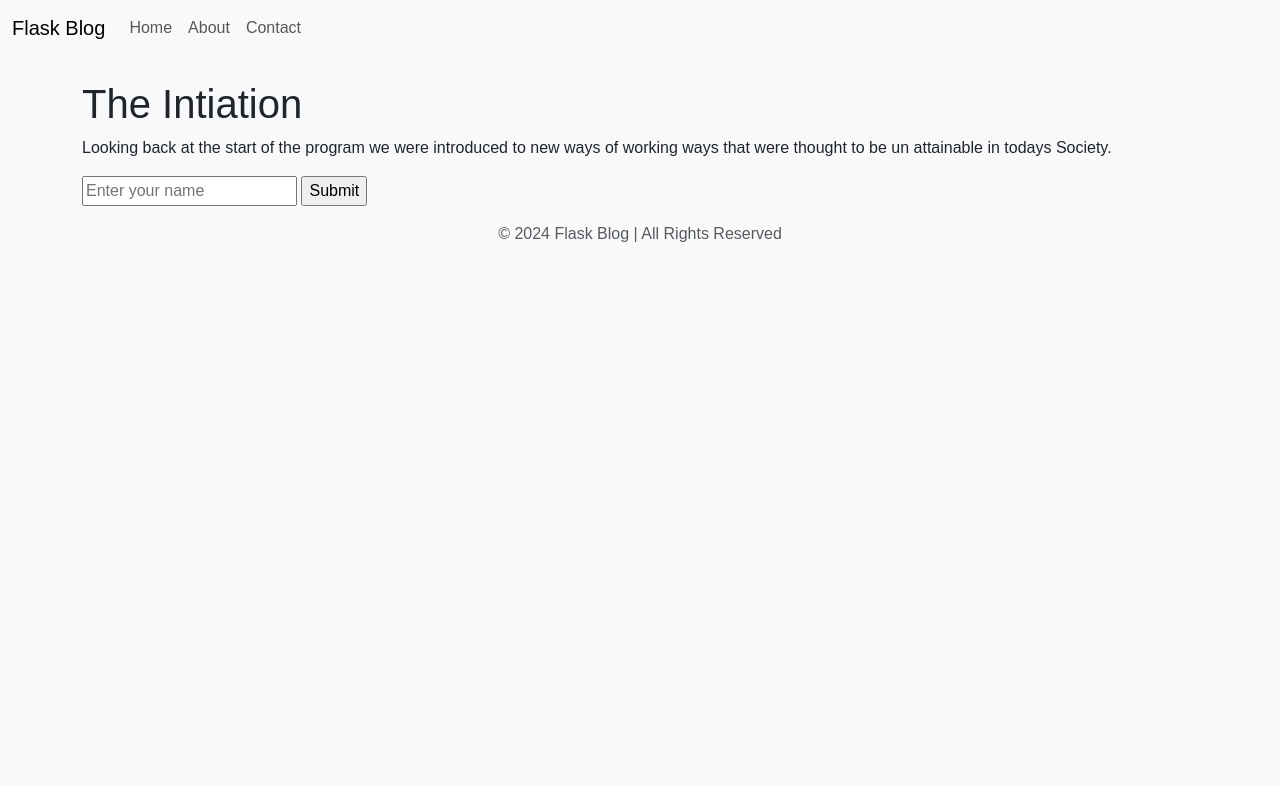
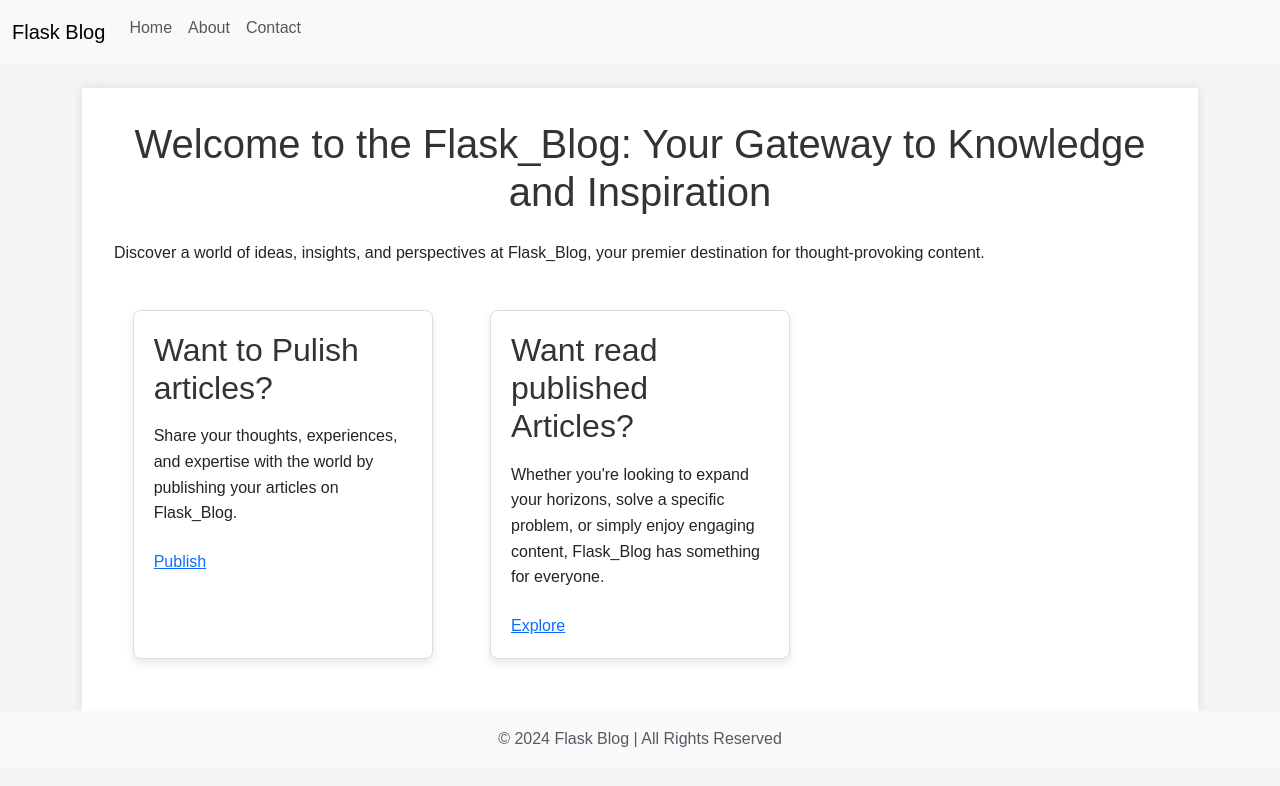
Before and after one commit to adrianayiko/TungaC3, a Flask app: page / in a window 1280 px wide. Shown: the top 786 px of the page. Run offline with Flask 3, Linux system fonts and the light colour scheme.

Commit message:
Refinements to thge Blog

```diff
--- a/main.py
+++ b/main.py
@@ -11,11 +11,25 @@ def index():
 @app.route('/about')
 def about():
     return render_template('about.html', articles = articles)
+@app.route('/contact')
+def contact():
+    return render_template('contact.html')
 
-@app.route('/hello', methods=["POST"])
-def hello():
-    name = request.form.get("name")
-    return render_template('form.html', name=name)
+@app.route('/form', methods=['GET', 'POST'])
+def form():
+    #logic to create a new article
+    if request.method == "GET":
+        return render_template('form.html')
+    if request.method == "POST":
+        #retrieve data from form
+        author = request.form['author']
+        title = request.form['title']
+        details = request.form['details']
+
+        #add article to list
+        articles.append({"title": title, "author": author, "details":details})
+
+    return render_template('form.html')
 
 
 if __name__ == '__main__':
--- a/static/css/base.css
+++ b/static/css/base.css
@@ -15,6 +15,11 @@ body {
     bottom: 0;
     width: 100%;
 }
+.article-grid {
+    display: grid;
+    grid-template-columns: repeat(auto-fill, minmax(250px, 1fr));
+    gap: 20px;
+}
 .card {
     border: 1px solid #ddd;
     border-radius: 8px;
@@ -26,14 +31,15 @@ body {
 
 .card-header {
     display: flex;
-    justify-content: space-between;
-    align-items: center;
+    flex-direction: column;
+    align-items: flex-start;
     margin-bottom: 10px;
 }
 
 .card-title {
     font-size: 18px;
     font-weight: bold;
+    margin-bottom: 5px;
 }
 
 .card-image {
@@ -46,3 +52,84 @@ body {
 .card-content {
     color: #333;
 }
+.card-author {
+    font-size: 14px;
+    color: #666;
+    text-align: left;
+}
+body {
+    font-family: Arial, sans-serif;
+    margin: 0;
+    padding: 0;
+    background-color: #f4f4f4;
+  }
+
+  .home-page {
+    max-width: 1200px;
+    margin: auto;
+    padding: 2rem;
+    background-color: white;
+    box-shadow: 0 0 10px rgba(0,0,0,0.1);
+  }
+
+  h1 {
+    color: #333;
+    text-align: center;
+    margin-bottom: 1.5rem;
+  }
+
+  p {
+    font-size: 1.2rem;
+    line-height: 1.6;
+    margin-bottom: 1.5rem;
+  }
+
+  .content-sections {
+    display: flex;
+    justify-content: space-between;
+    margin-top: 2rem;
+  }
+
+  .section {
+    width: calc(50% - 1rem);
+    background-color: #fff;
+    padding: 1.5rem;
+    border-radius: 5px;
+    box-shadow: 0 2px 5px rgba(0,0,0,0.1);
+  }
+
+  h2 {
+    color: #333;
+    margin-top: 0;
+    margin-bottom: 1rem;
+  }
+
+  ul {
+    list-style-type: none;
+    padding-left: 0;
+  }
+
+  li {
+    margin-bottom: 0.5rem;
+    font-size: 1rem;
+  }
+
+  ol {
+    counter-reset: item;
+  }
+
+  ol li:before {
+    content: counter(item) ". ";
+    counter-increment: item;
+    margin-right: 0.5rem;
+    color: #666;
+  }
+
+  h2:last-child {
+    margin-bottom: 1.5rem;
+  }
+
+  p {
+    font-size: 1rem;
+    line-height: 1.6;
+  }
--- a/templates/base.html
+++ b/templates/base.html
@@ -45,7 +45,7 @@
         </div>
     </footer>
 
-    <!-- Bootstrap JS (Optional) -->
+    <!-- Bootstrap JS -->
     <script src="https://cdn.jsdelivr.net/npm/@popperjs/core@2.11.6/dist/umd/popper.min.js"></script>
     <script src="https://cdn.jsdelivr.net/npm/bootstrap@5.3.0/dist/js/bootstrap.min.js"></script>
 </body>
--- a/templates/index.html
+++ b/templates/index.html
@@ -4,14 +4,23 @@
     Blog
 {%endblock%}
 {%block content%}
-    <h1>The Intiation</h1>
-    <p>Looking back at the start of the program we were introduced to new ways of working ways that were thought to be un attainable in todays
-        Society.
-    </p>
-    <form action="{{ url_for('hello') }}" method="post">
-        <input type="text" name="name" placeholder="Enter your name">
-        <input type="submit" value="Submit">
-    </form>
+<div class="home-page">
+    <h1>Welcome to the Flask_Blog: Your Gateway to Knowledge and Inspiration</h1>
 
+    <p>Discover a world of ideas, insights, and perspectives at Flask_Blog, your premier destination for thought-provoking content.</p>
+
+    <div class="article-grid">
+        <section class="card">
+            <h2>Want to Pulish articles? </h2>
+            <p>Share your thoughts, experiences, and expertise with the world by publishing your articles on Flask_Blog.</p>
+            <a href= "{{ url_for('form') }}">Publish</a>
+        </section>
+        <section class="card">
+            <h2>Want read published Articles? </h2>
+            <p>Whether you're looking to expand your horizons, solve a specific problem, or simply enjoy engaging content, Flask_Blog has something for everyone.</p>
+            <a href="{{url_for('about')}}">Explore</a>
+        </section>
+    </div>
+</div>
 
 {%endblock%}
```
Also changed, not shown: templates/about.html (+7 -5 lines), templates/contact.html (added, +9 -0 lines), templates/form.html (+13 -5 lines).
